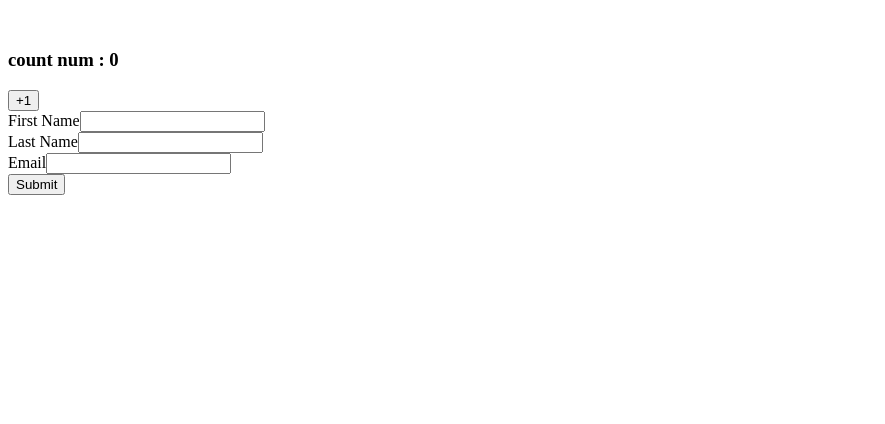
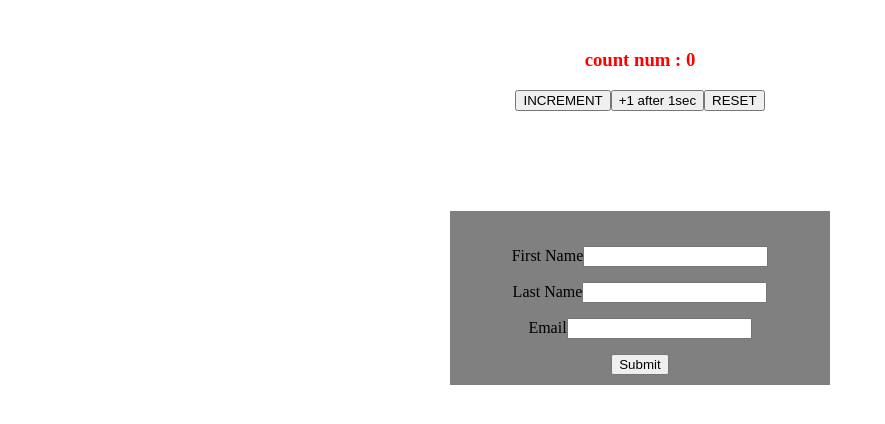
Before and after one commit to liftingturn/webpack-config, a React app: page / in a window 1280 px wide. Shown: the part 114-538 px from the top of the page, without its empty margins (0-885 px from the left). Built offline with nearby package versions, Linux system fonts and the light colour scheme.

Commit message:
add reset button

```diff
--- a/src/Components/CountApp.js
+++ b/src/Components/CountApp.js
@@ -1,17 +1,19 @@
 import React from 'react'
 import {connect} from 'react-redux'
-import { arithAsync, increment } from '../Redux/Actions/CounterActions'
+import { totalCountActionCreate, reset} from '../Redux/Actions/CounterActions'
+import {INCREMENT,RESET} from '../Redux/Actions/CounterActions'
+import '../style.scss'
 
 function CountApp(props) {
-    const plusNumber = () =>{
-        console.log('plus1')
-        props.onclickDispatch()
+    const clickHandler = (e) =>{
+        props.onclickDispatch(e.target.innerHTML)
     }
     return (
-        <div>
-            {/* store.getState().num들어갈것임*/}
+        <div className = 'countApp'>
         <h3> count num : {JSON.stringify(props.state.number.num)}</h3>
-            <button onClick={plusNumber}>+1</button>
+            <button onClick={clickHandler} >{INCREMENT}</button>
+            <button>+1 after 1sec</button>
+            <button onClick={clickHandler}>{RESET}</button>
         </div>
     )
 }
@@ -26,5 +28,5 @@ function CountApp(props) {
 
 export default connect(
     state => ({state:state}),
-    dispatch => ({onclickDispatch:()=>dispatch(increment())}) //인수로 전달된 state = redux store의 state
+    dispatch => ({onclickDispatch:(type)=>dispatch(totalCountActionCreate(type))}) //인수로 전달된 state = redux store의 state
 )(CountApp)
--- a/src/LoginForm.js
+++ b/src/LoginForm.js
@@ -9,15 +9,15 @@ class LoginForm extends Component {
         return (
           // redux form은 무조건 onsubmit eventhandler를 해당 이름으로 받음.
               <form onSubmit={this.props.handleSubmit}>
-              <div>
+              <div className="fieldRow">
         <label htmlFor="firstName">First Name</label>
         <Field name="firstName" component="input" type="text" />
       </div>
-      <div>
+      <div className="fieldRow">
         <label htmlFor="lastName">Last Name</label>
         <Field name="lastName" component="input" type="text" />
       </div>
-      <div>
+      <div className="fieldRow">
         <label htmlFor="email">Email</label>
         <Field name="email" component="input" type="email" />
       </div>
--- a/src/MainPage.js
+++ b/src/MainPage.js
@@ -13,7 +13,7 @@ import CountApp from './Components/CountApp'
     //  checkValue(values){
     //     console.log(values)}
      checkValue = (val) =>{
-         console.log(val)
+         alert(val)
      }
 
 
--- a/src/Redux/Actions/CounterActions.js
+++ b/src/Redux/Actions/CounterActions.js
@@ -1,6 +1,7 @@
 
 export const INCREMENT = "INCREMENT"
 export const DECREMENT = "DECREMENT"
+export const RESET = "RESET"
 
 export const arithAsync = () =>{
     return dispatch => {
@@ -9,6 +10,15 @@ export const arithAsync = () =>{
         }, 1000);
     }
 }
+export const totalCountActionCreate = (type) =>{
+    switch(type){
+        case INCREMENT :
+            return increment()
+        case RESET:
+            return reset()
+    }
+}
+
 
 export const increment = (data) => {
    return {type : INCREMENT}
@@ -17,3 +27,7 @@ export const increment = (data) => {
 export const decrement = (data) => {
     return {type : DECREMENT}
 }
+
+export const reset = () => {
+    return {type : RESET}
+}
--- a/src/Redux/Reducers/CounterReducer.js
+++ b/src/Redux/Reducers/CounterReducer.js
@@ -1,5 +1,5 @@
 import update from "react-addons-update"
-import {INCREMENT} from '../Actions/CounterActions'
+import {INCREMENT,RESET} from '../Actions/CounterActions'
 
 const initState = {
     num : 0
@@ -7,13 +7,15 @@ const initState = {
 
 export const clickNumber = (state=initState,action) =>{
     switch(action.type){
+
         case INCREMENT :
-        console.log('clickNumber in reducer run')
         return update(state,{
             num : {$set :state.num+1}
-        }
-
-        )
+        })
+        case RESET :
+            return update(state,{
+                num : {$set : 0}
+            })
         default:return state
     }
 }
--- a/src/Root.js
+++ b/src/Root.js
@@ -7,9 +7,7 @@ import {reducer as formReducer} from 'redux-form'
 import {clickNumber} from './Redux/Reducers/CounterReducer'
 
 const rootReducer = combineReducers({
-    form :
-    formReducer
-     ,
+    form : formReducer ,
     number : clickNumber  //이 obj가 redux store의 구조가 됨.
 })
 
--- a/src/style.scss
+++ b/src/style.scss
@@ -8,6 +8,22 @@ $fontSize : 52px;
 }
 
 form{
+    margin-left: 35%;
+    width:30%;
+    text-align: center;
     align-items: center;
     align-content: center;
+    background-color: grey;
+    padding: 20px 0px 10px;
 }
+
+.fieldRow{
+    margin-top: 15px;
+    margin-bottom: 15px;
+}
+
+.countApp{
+    text-align: center;
+    color: red;
+    margin-bottom: 100px;
+}
```
